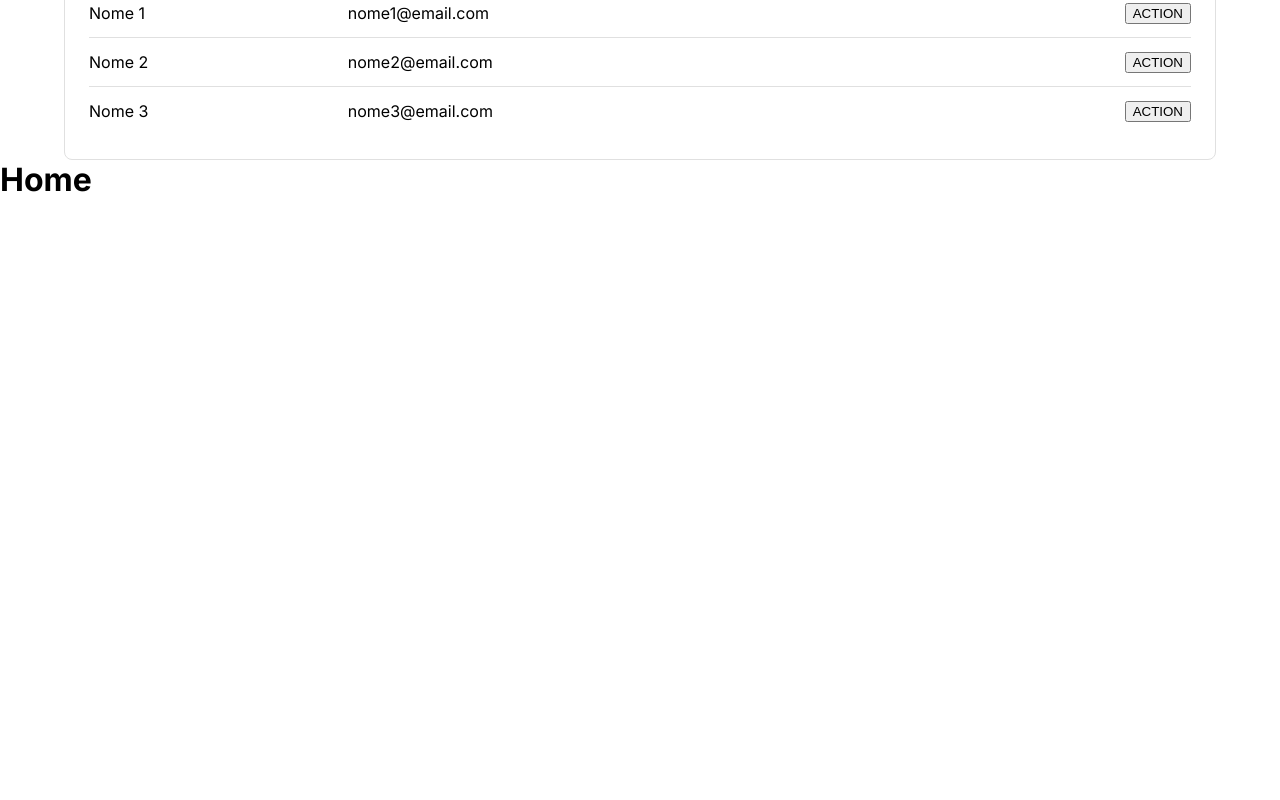
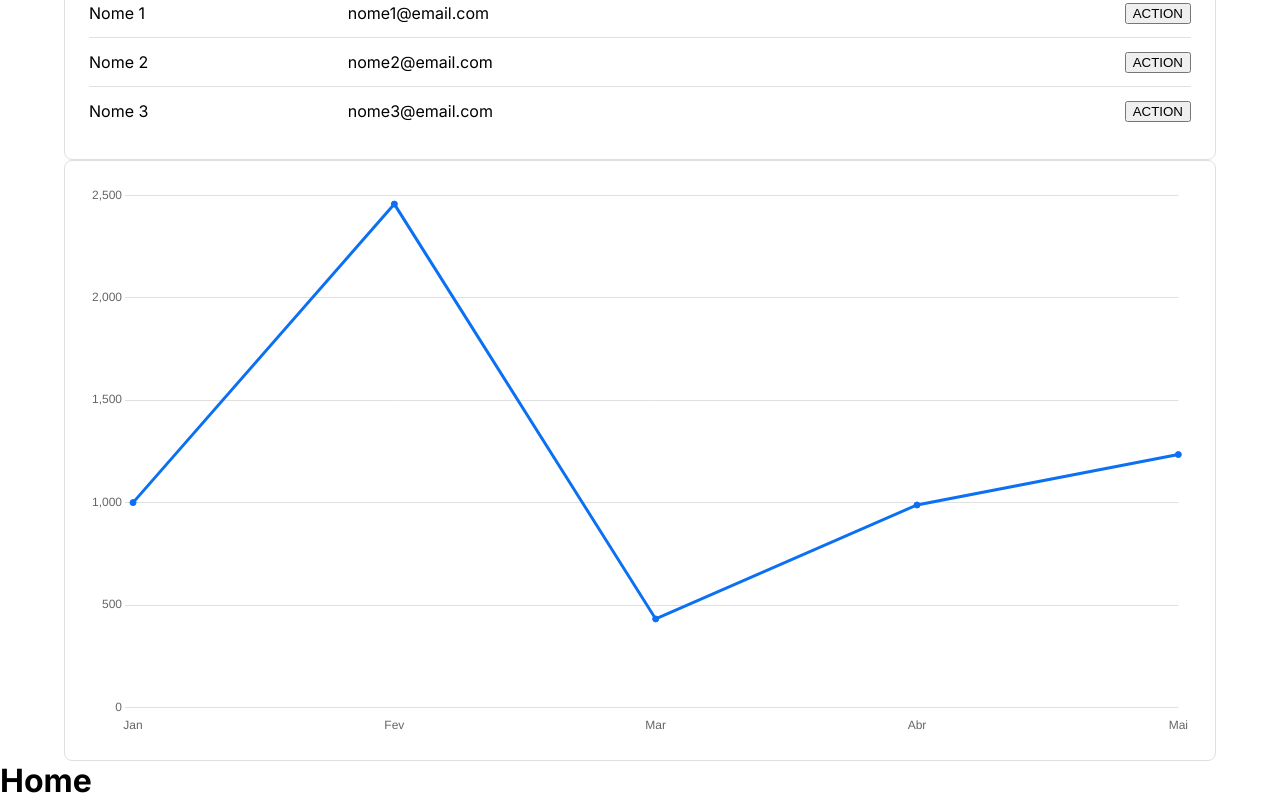
Before and after one commit to yuribalboa/sales-dashboard, a React (Vite) app: page /home in a window 1280 px wide. Shown: the part 522-1322 px from the top of the page. Before the commit the page ends 800 px from the top, so only its background shows below. Built offline with nearby package versions, Linux system fonts and the light colour scheme.

Commit message:
chart-component

```diff
--- a/package.json
+++ b/package.json
@@ -14,7 +14,9 @@
     "@emotion/styled": "^11.13.0",
     "@mui/material": "^6.1.4",
     "@types/styled-components": "^5.1.34",
+    "chart.js": "^4.4.5",
     "react": "^18.3.1",
+    "react-chartjs-2": "^5.2.0",
     "react-dom": "^18.3.1",
     "react-router-dom": "^6.26.2",
     "styled-components": "^6.1.13"
--- /dev/null
+++ b/src/components/CustomChart.tsx
@@ -0,0 +1,81 @@
+import { useTheme } from 'styled-components'
+import {
+  Chart as ChartJS,
+  CategoryScale,
+  LinearScale,
+  BarElement,
+  PointElement,
+  LineElement,
+  Title,
+  Tooltip,
+  Legend,
+} from 'chart.js'
+import { Line } from 'react-chartjs-2'
+import { Bar } from 'react-chartjs-2'
+import { CustomChartProps } from '@/types'
+
+ChartJS.register(
+  CategoryScale,
+  LinearScale,
+  BarElement,
+  PointElement,
+  LineElement,
+  Title,
+  Tooltip,
+  Legend
+)
+
+function CustomChart(props: CustomChartProps) {
+  const { data, labels, type } = props
+  const theme = useTheme()
+  const options = {
+    responsive: true,
+    scaleShowVerticalLines: false,
+    scales: {
+      x: {
+        border: {
+          display: false,
+        },
+        grid: {
+          display: false,
+        },
+        ticks: {
+          color: theme.typographies.subtitle,
+        },
+      },
+      y: {
+        border: {
+          display: false,
+        },
+        grid: {
+          color: theme.appDefaultStroke,
+        },
+        ticks: {
+          color: theme.typographies.subtitle,
+        },
+      },
+    },
+    plugins: {
+      legend: {
+        display: false,
+      },
+    },
+  }
+  const chartData = {
+    labels,
+    datasets: [
+      {
+        data: data,
+        borderColor: 'rgb(12, 112, 242)',
+        backgroundColor: 'rgba(12, 112, 242, 1)',
+      },
+    ],
+  }
+  return type === 'bar' ? (
+    <Bar options={options} data={chartData} />
+  ) : (
+    <Line options={options} data={chartData} />
+  )
+}
+
+export default CustomChart
--- a/src/components/index.ts
+++ b/src/components/index.ts
@@ -1,4 +1,5 @@
 export { default as AvatarList } from './AvatarList'
+export { default as CustomChart } from './CustomChart'
 export { default as CustomTable } from './CustomTable'
 export { default as FormComponent } from './FormComponent'
 export { default as Header } from './Header'
--- a/src/pages/Home.tsx
+++ b/src/pages/Home.tsx
@@ -1,4 +1,10 @@
-import { AvatarList, CardComponents, CustomTable, Header } from '@/components'
+import {
+  AvatarList,
+  CardComponents,
+  CustomChart,
+  CustomTable,
+  Header,
+} from '@/components'
 import { Container } from '@mui/material'
 import { currencyConverter } from '@/assets/utils'
 
@@ -58,6 +64,14 @@
             rows={mockTableData.rows}
           />
         </CardComponents>
+
+        <CardComponents>
+          <CustomChart
+            labels={['Jan', 'Fev', 'Mar', 'Abr', 'Mai']}
+            data={[1000.12, 2456.66, 432.56, 988.55, 1234.56]}
+            type="line"
+          />
+        </CardComponents>
       </Container>
       <h1>Home</h1>
     </>
--- /dev/null
+++ b/src/types/customChart.d.ts
@@ -0,0 +1,5 @@
+export interface CustomChartProps {
+  labels: string[]
+  data: number[]
+  type: 'line' | 'bar'
+}
--- a/src/types/index.ts
+++ b/src/types/index.ts
@@ -1,4 +1,5 @@
 export * from './avatarsList'
+export * from './customChart'
 export * from './customTable'
 export * from './theme'
 export * from './formComponent'
```
Also changed, not shown: 1 other file (tests, documents, lock files or other folders).
